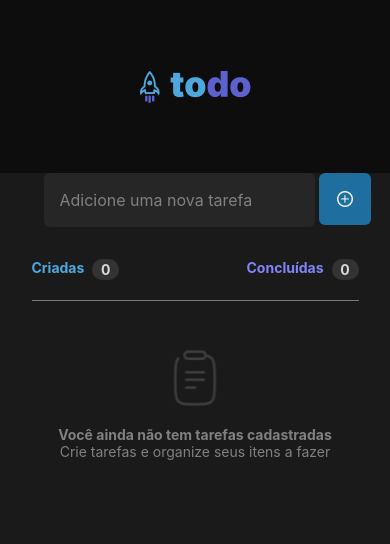
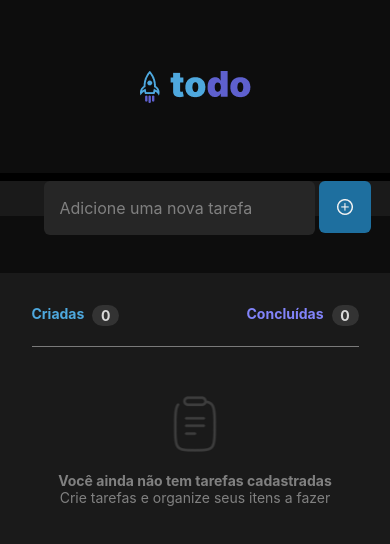
Before and after one commit to tamicristina/rocketseat_todolist_react_native, a React Native app: screen / in a window 390 px wide. Shown: the top 544 px of the page. Built offline with nearby package versions, Linux system fonts and the light colour scheme.

Commit message:
add linear gradient color

```diff
--- a/src/screens/index.tsx
+++ b/src/screens/index.tsx
@@ -15,6 +15,7 @@ import { TaskBook } from "../components/TaskBook";
 import Checkbox from "expo-checkbox";
 import { Feather } from "@expo/vector-icons";
 import { ICheckBox } from "../interfaces";
+import { LinearGradient } from "expo-linear-gradient";
 
 export default function Home() {
   const [createdTasksCounter, setCreatedTasksCounter] = useState(0);
@@ -70,7 +71,12 @@ export default function Home() {
   return (
     <View style={styles.container}>
       <Header />
-      <View style={styles.inputAndButtonContainer}>
+
+      <LinearGradient
+        colors={["#1A1A1A", "#0D0D0D"]}
+        style={styles.inputAndButtonContainer}
+        locations={[0.38, 0.35]}
+      >
         <TextInput
           style={styles.input}
           placeholder="Adicione uma nova tarefa"
@@ -84,7 +90,7 @@ export default function Home() {
             source={require("../../assets/button.png")}
           />
         </TouchableOpacity>
-      </View>
+      </LinearGradient>
       <View style={styles.tasksContainer}>
         <View style={styles.tasksHeaderCounter}>
           <View style={styles.tasksAndCounterContainer}>
--- a/src/screens/styles.ts
+++ b/src/screens/styles.ts
@@ -9,6 +9,9 @@ export const styles = StyleSheet.create({
   inputAndButtonContainer: {
     flexDirection: "row",
     justifyContent: "center",
+    backgroundColor: "red",
+    borderTopWidth: 8,
+    height: 100,
   },
 
   input: {
```
